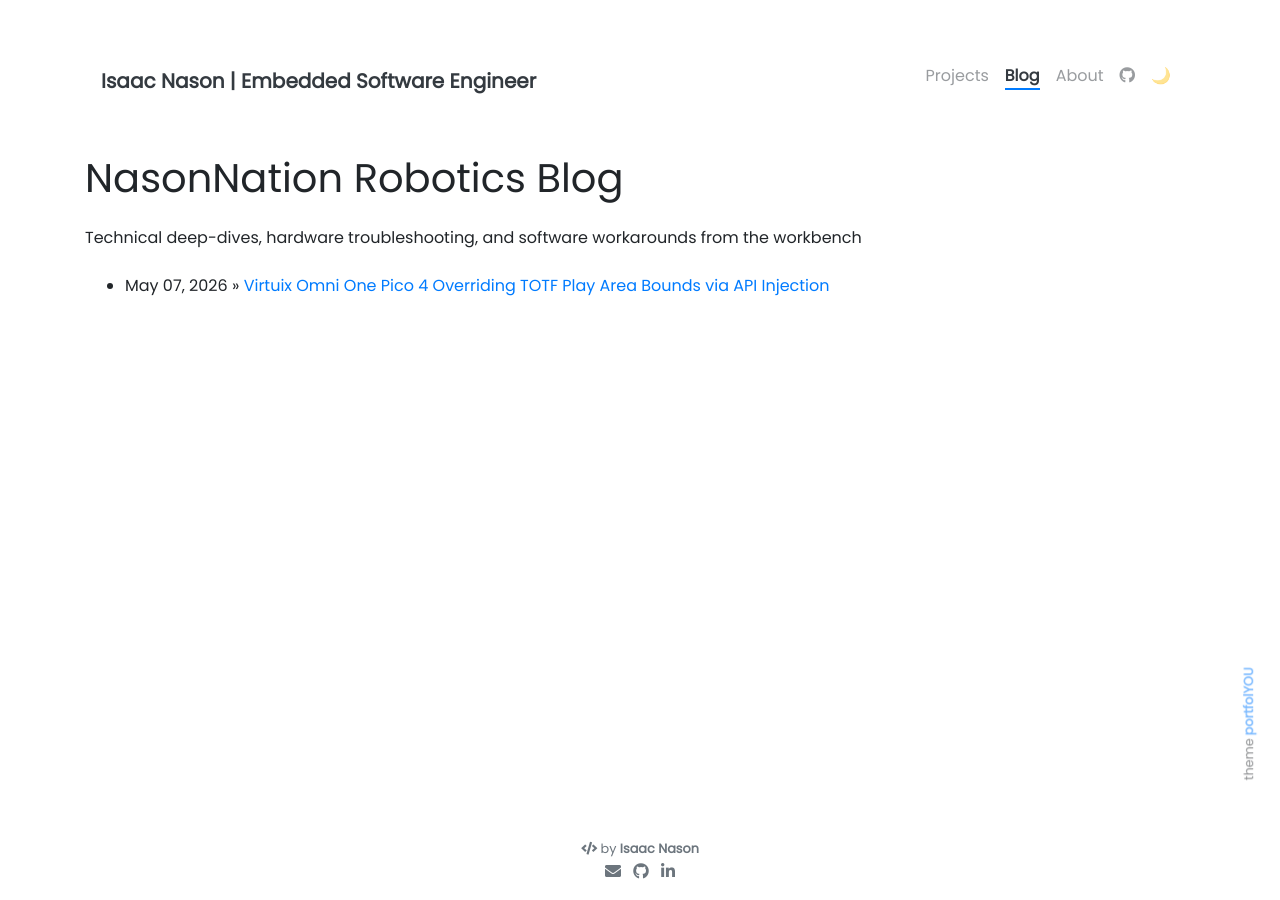
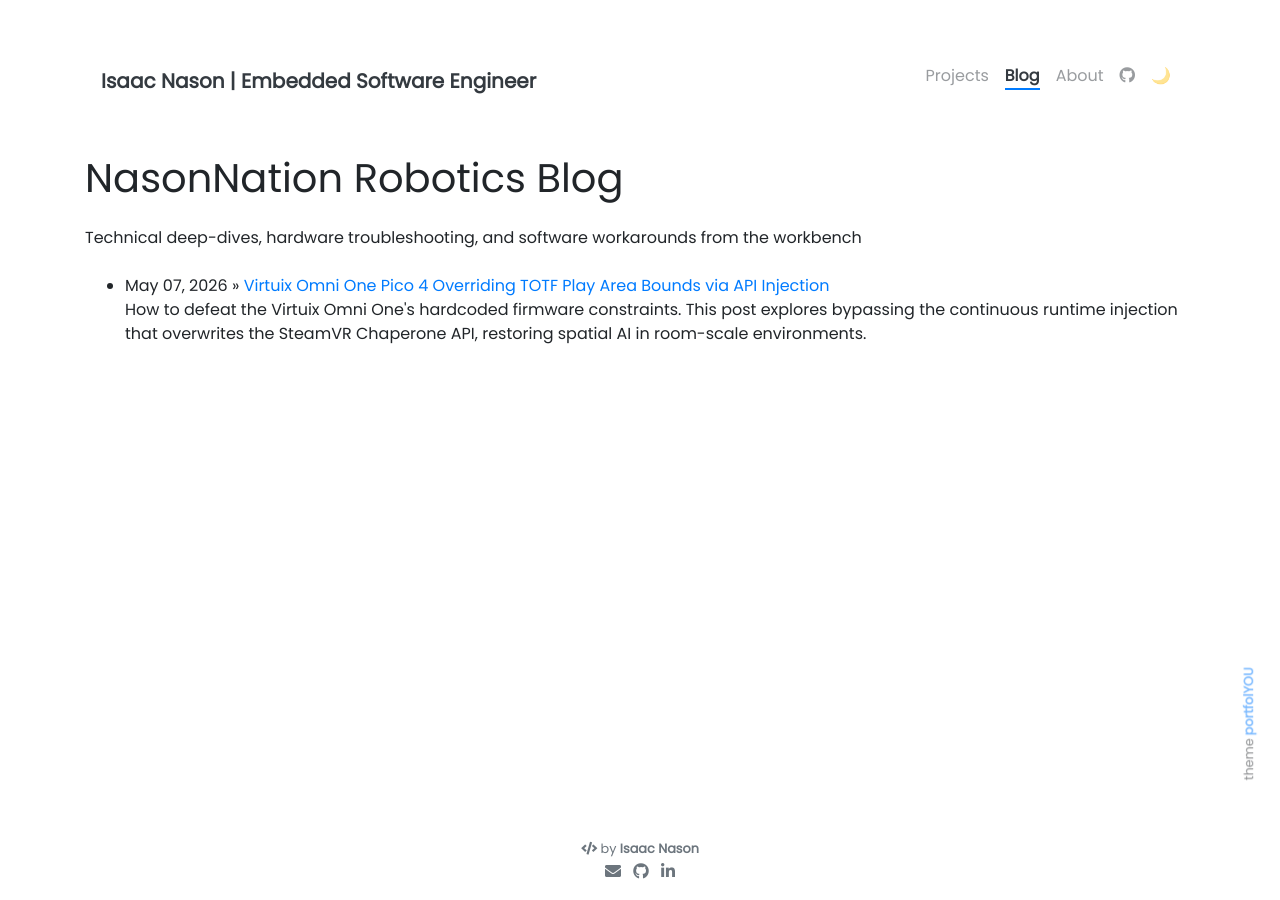
Before and after one commit to mistabowhunta/github.io, a Jekyll site: the page built from pages/blog.md, in a window 1280 px wide. Built offline with Jekyll 4.4.1, drawn with Linux system fonts in a browser that asks for light colours.

Commit message:
Update 2026-05-07-override-totf-bounds.md

```diff
--- a/_posts/2026-05-07-override-totf-bounds.md
+++ b/_posts/2026-05-07-override-totf-bounds.md
@@ -1,6 +1,7 @@
 ---
 title: " Virtuix Omni One Pico 4 Overriding TOTF Play Area Bounds via API Injection"
 name: "Overriding TOTF Play Area Bounds via API Injection"
+description: "How to defeat the Virtuix Omni One's hardcoded firmware constraints. This post explores bypassing the continuous runtime injection that overwrites the SteamVR Chaperone API, restoring spatial AI in room-scale environments."
 tools: [vr, python, tutorial, omni_one, pico4, virtuix, openvr, bounds, TOTF]
 date: 2026-05-07
 ---
```
